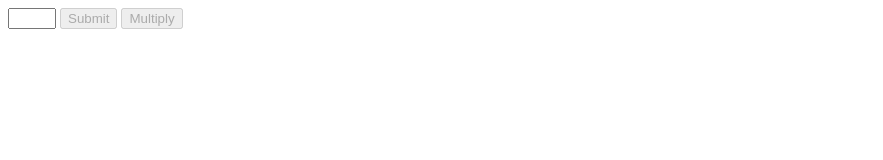
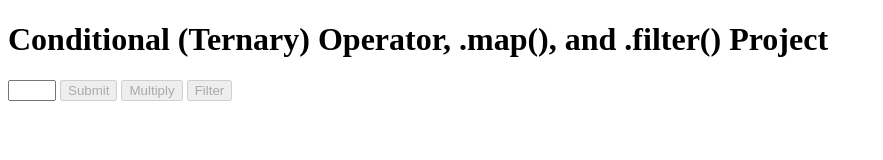
Before and after one commit to qclopreato/Conditional-ternary-operator, a plain HTML site: page Conditionals/index.html in a window 1280 px wide. Shown: the whole page, without its empty margins (0-883 px from the left). Drawn offline with Linux system fonts and the light colour scheme.

Commit message:
Update index.html

```diff
--- a/Conditionals/index.html
+++ b/Conditionals/index.html
@@ -7,12 +7,15 @@
     <title>Conditionals</title>
 </head>
 <body>
+    <h1>Conditional (Ternary) Operator, .map(), and .filter() Project</h1>
     <div>
         <input type="number" id="number" min="0" max="5">
         <button type="submit" id="submit">Submit</button>
         <button type="submit" id="multiply">Multiply</button>
+        <button type="submit" id="filter">Filter</button>
         <p id="returnArray"></p>
         <p id="returnMultiply"></p>
+        <p id="returnFilter"></p>
     </div>
 </body>
 <script src="js/app.js"></script>
```
